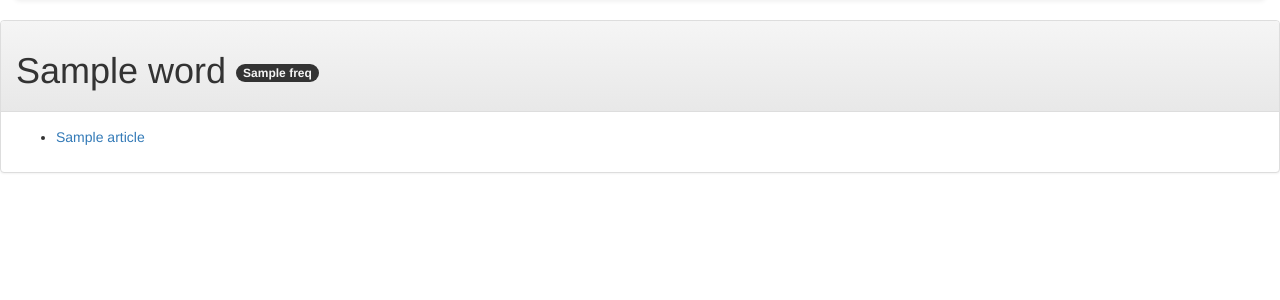
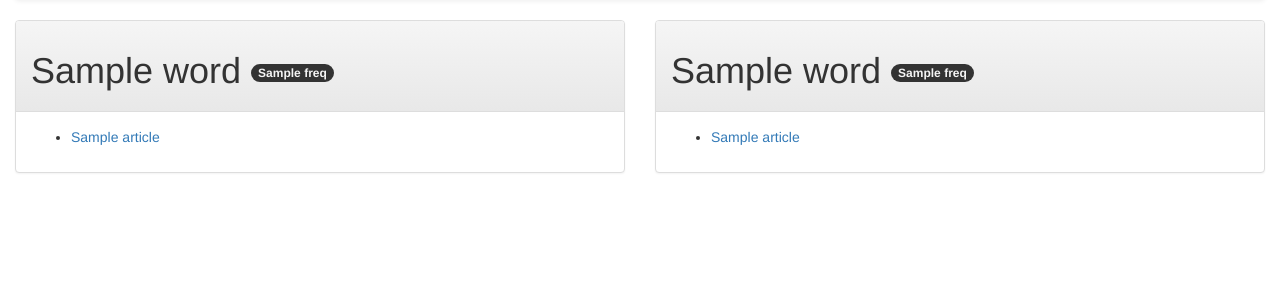
Before and after one commit to guiwoda/untref-edd-tp2, a Django app: template news/templates/news/index.html in a window 1280 px wide. Shown: the part 52-352 px from the top of the page. Run offline with Django 3.2, Linux system fonts and the light colour scheme; the template is opened without the code that fills it: most values are stand-ins (such as "Sample title", 1, 10 or a date in 2020); some libraries are stand-ins or nearby versions.

Commit message:
Muestro rankings de titulo y de descripción

```diff
--- a/news/templates/news/index.html
+++ b/news/templates/news/index.html
@@ -67,7 +67,8 @@
             </div>
         </div>
     </nav>
-    <div class="row" id="articles">
+    <div class="row">
+        <div class="col-xs-6" id="articles">
             <div class="panel-group" id="accordion" role="tablist" aria-multiselectable="true">
                 {% for word, freq, articles in words %}
                 <div class="panel panel-default">
@@ -91,6 +92,31 @@
                 {% endfor %}
             </div>
         </div>
+        <div class="col-xs-6" id="articles_descr">
+            <div class="panel-group" id="accordion_descr" role="tablist" aria-multiselectable="true">
+                {% for word, freq, articles in words_descr %}
+                <div class="panel panel-default">
+                    <div class="panel-heading" role="tab" id="heading-{{ word }}-descr">
+                        <h4 class="panel-title">
+                            <a role="button" data-toggle="collapse" data-parent="#accordion_descr" href="#collapse-{{ word }}-descr" aria-expanded="true" aria-controls="collapseOne">
+                                <h1>{{ word }} <span class="badge">{{ freq }}</span></h1>
+                            </a>
+                        </h4>
+                    </div>
+                    <div id="collapse-{{ word }}-descr" class="panel-collapse collapse{% if forloop.first %} in {% endif %}" role="tabpanel" aria-labelledby="headingOne">
+                        <div class="panel-body">
+                            <ul>
+                                {% for article_link, article_title in articles %}
+                                <li><a href="{{ article_link }}" target="_blank">{{ article_title }}</a></li>
+                                {% endfor %}
+                            </ul>
+                        </div>
+                    </div>
+                </div>
+                {% endfor %}
+            </div>
+        </div>
+    </div>
 </div>
 <script src="https://ajax.googleapis.com/ajax/libs/jquery/1.12.4/jquery.min.js"></script>
 <script defer src="https://maxcdn.bootstrapcdn.com/bootstrap/3.3.7/js/bootstrap.min.js"
```
Also changed, not shown: news/views.py (+7 -4 lines). Lines whose indentation alone changed are shown as unchanged.
